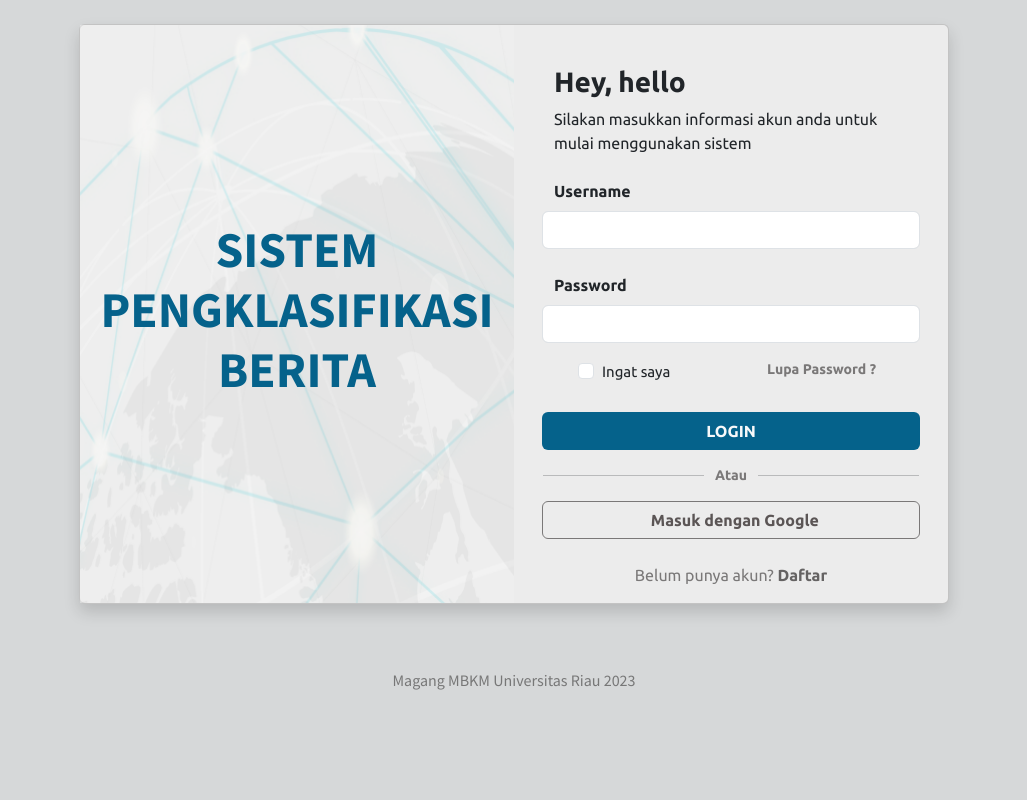
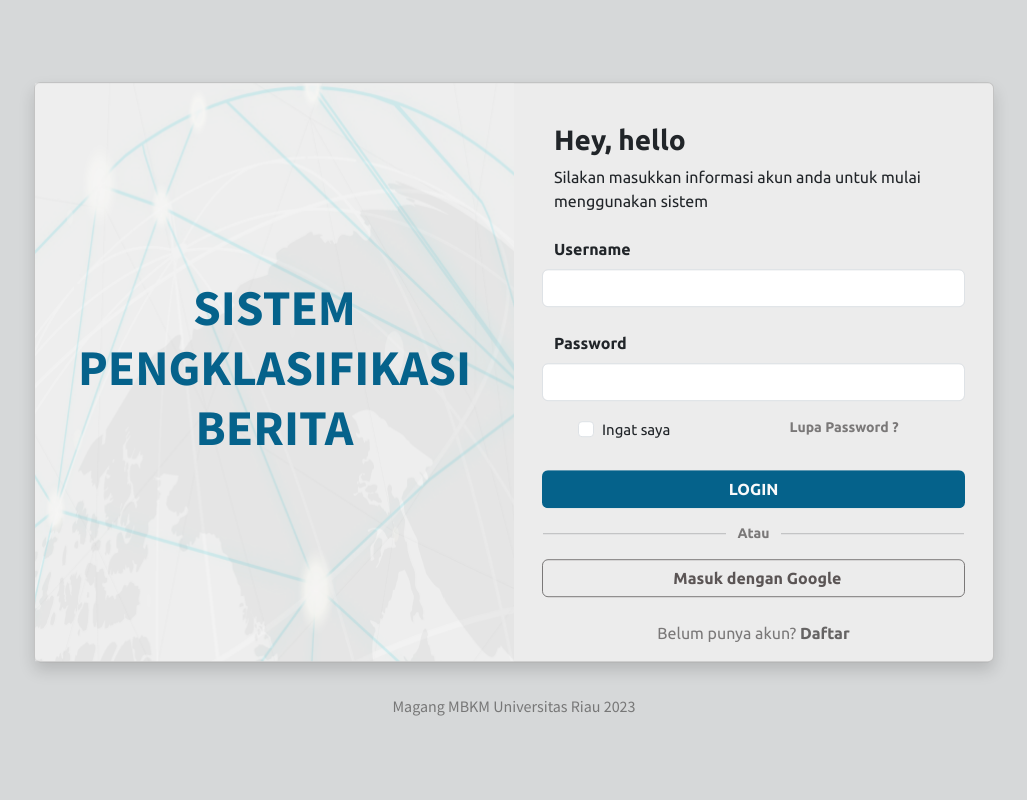
Before and after one commit to Naalfioiflaan/spb, a Django app: page /login in a window 1280 px wide. Shown: the whole page, without its empty margins (126-1153 px from the left). Run offline with Django 4.2, Linux system fonts and the light colour scheme; parts of the project's set-up code (start-up, migrations or seed data) failed here and were passed over; some libraries are stand-ins or nearby versions.

Commit message:
fix: centering login page

```diff
--- a/dashboard/templates/login.html
+++ b/dashboard/templates/login.html
@@ -9,12 +9,15 @@
     <link rel="stylesheet" href="{% static 'bootstrap/css/bootstrap.min.css' %}">
     <link rel="stylesheet" href="{% static 'main.css' %}">
 </head>
-<body>
-
+<body class="vh-100">
     <!-- card base -->
-    <div class="container-fluid">
-        <div class="row d-flex align-item-center justify-content-center mt-2 my-5 mx-5 pt-3">
-            <div class="card d-flex shadow" style="background-color: #ECECEC; max-width: 75%;">
+    <div class="container-fluid" style="position: relative;
+    top: 50%;
+    -webkit-transform: translateY(-50%);
+    -ms-transform: translateY(-50%);
+    transform: translateY(-50%);">
+        <div class="row d-flex align-items-center justify-content-center">
+            <div class="card shadow" style="background-color: #ECECEC; max-width: 75%;">
                 <div class="row">
                     <!-- kolom kiri -->
                     <div class="col d-flex align-items-center justify-content-center" style="background-image: url('static/img/bg-login.png'); background-size: auto 100%;">
@@ -98,12 +101,12 @@
                 </div>
             </div>
         </div>
+        <!-- footer -->
+        <div class="row align-items-center justify-content-center text-center mt-3 mb-3 ff-source-sans pt-3" style="color: #777777 ;">
+            Magang MBKM Universitas Riau 2023
+        </div>
     </div>
 
-    <!-- footer -->
-    <div class="text-center mt-3 mb-3 ff-source-sans pt-3" style="color: #777777 ;">
-    Magang MBKM Universitas Riau 2023
-    </div>
 
     <script src="{% static 'bootstrap/js/bootstrap.bundle.min.js' %}"></script>
     <script src="{% static 'bootstrap/js/popper.min.js' %}"></script>
```
